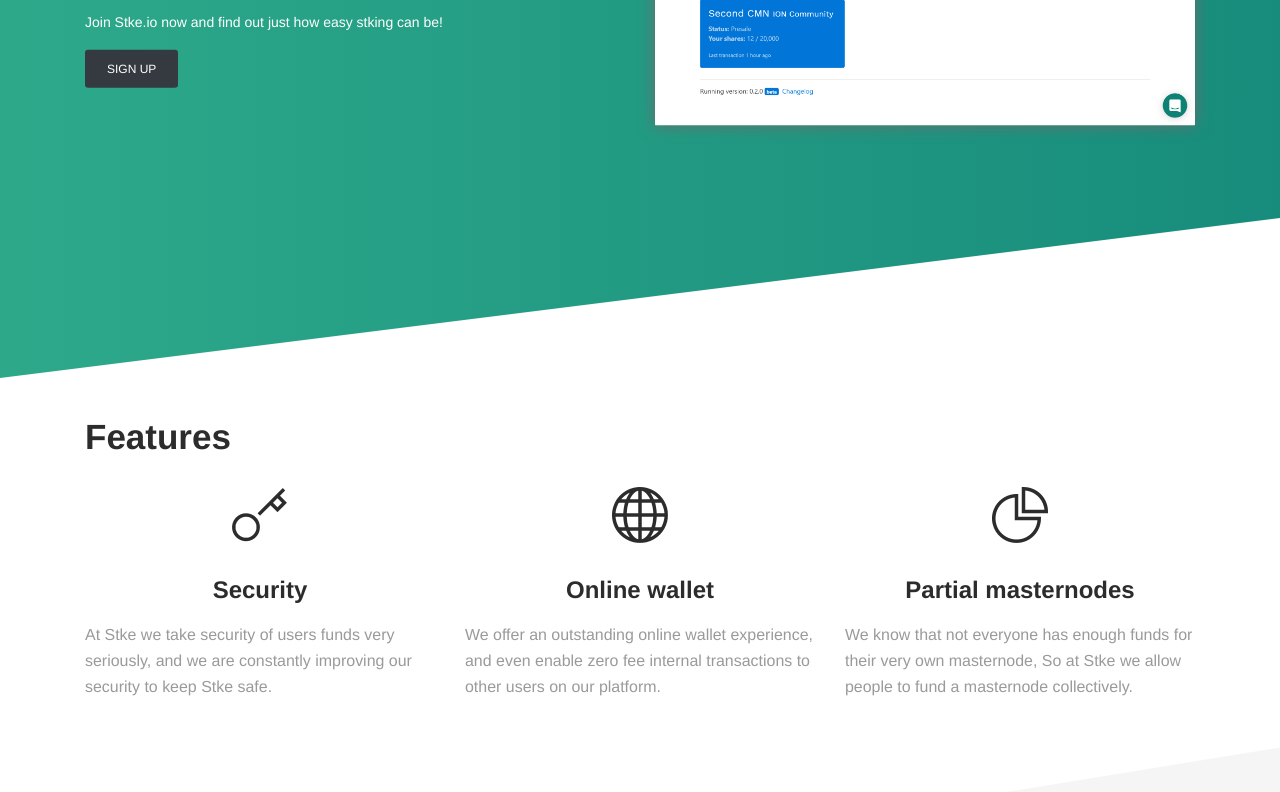
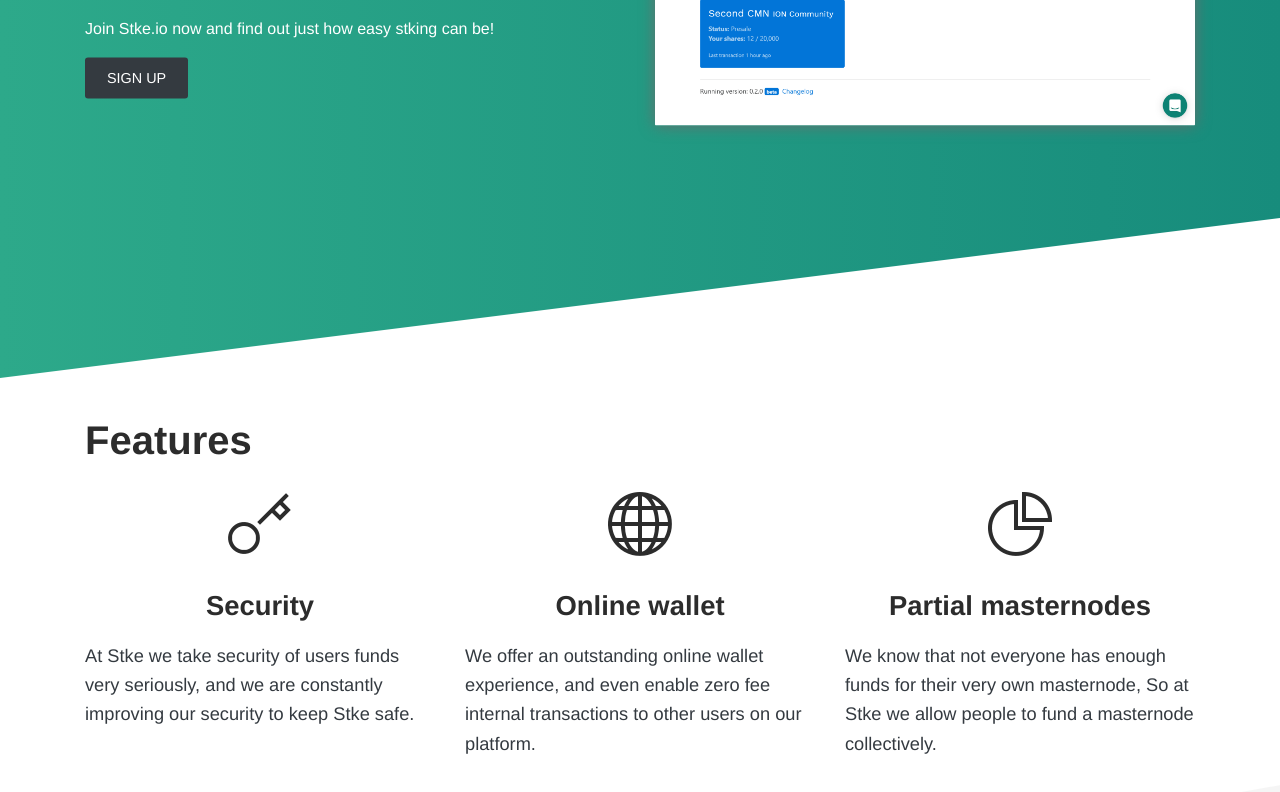
Before and after one commit to dkbay/StkeLanding, a website: page index.html in a window 1280 px wide. Shown: the part 422-1214 px from the top of the page. Drawn offline with Linux system fonts and the light colour scheme.

Commit message:
Make minor text display issues. This closes #1, closes #3 and closes #4

```diff
--- a/assets/sass/now-ui-kit/_misc.scss
+++ b/assets/sass/now-ui-kit/_misc.scss
@@ -2,6 +2,7 @@
     color: $black-color;
     font-size: $font-size-base;
     font-family: $sans-serif-family;
+    font-weight: $font-weight-normal;
     -moz-osx-font-smoothing: grayscale;
     -webkit-font-smoothing: antialiased;
 }
--- a/assets/sass/now-ui-kit/_navbar.scss
+++ b/assets/sass/now-ui-kit/_navbar.scss
@@ -29,6 +29,7 @@
         .nav-link{
             text-transform: uppercase;
             font-size: $font-size-mini;
+            font-weight: $font-weight-semi;
             padding: $padding-base-vertical $padding-base-horizontal;
             line-height: $line-height-nav-link;
 
--- a/assets/sass/now-ui-kit/_typography.scss
+++ b/assets/sass/now-ui-kit/_typography.scss
@@ -85,7 +85,7 @@
 .card-description,
 .footer-big p{
     color: $dark-gray;
-    font-weight: $font-weight-light;
+    font-weight: $font-weight-normal;
 }
 .category{
     text-transform: uppercase;
--- a/assets/sass/now-ui-kit/_variables.scss
+++ b/assets/sass/now-ui-kit/_variables.scss
@@ -21,7 +21,7 @@
 
 $light-gray:                 #E3E3E3 !default;
 $medium-gray:                #DDDDDD !default;
-$dark-gray:                  #9A9A9A !default;
+$dark-gray:                  #343a40 !default;
 
 $opacity-gray-3:             rgba(222,222,222, .3) !default;
 $opacity-gray-5:             rgba(222,222,222, .5) !default;
@@ -147,10 +147,10 @@
 
 $font-paragraph:               1em          !default;
 $font-size-navbar:             1em          !default;
-$font-size-mini:               0.7142em     !default;
-$font-size-small:              0.8571em     !default;
-$font-size-base:               14px         !default;
-$font-size-large:              1em          !default;
+$font-size-mini:               0.8em        !default;
+$font-size-small:              0.9em        !default;
+$font-size-base:               1rem         !default;
+$font-size-large:              1.1em        !default;
 $font-size-large-navbar:       20px         !default;
 $font-size-blockquote:         1.1em        !default; // ~ 15px
 
```
Also changed, not shown: dist/app.css.
